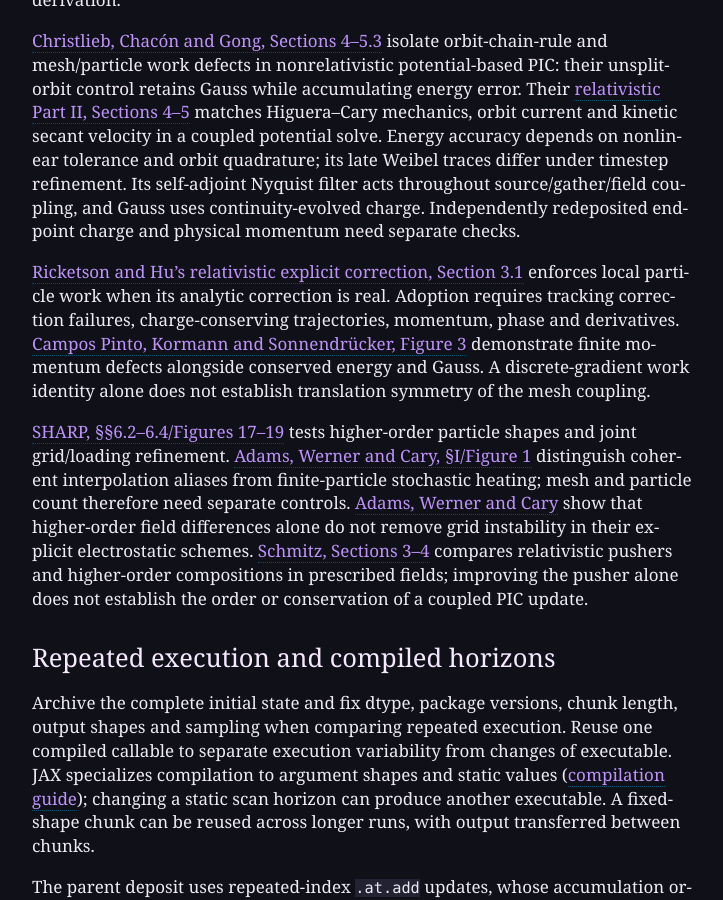
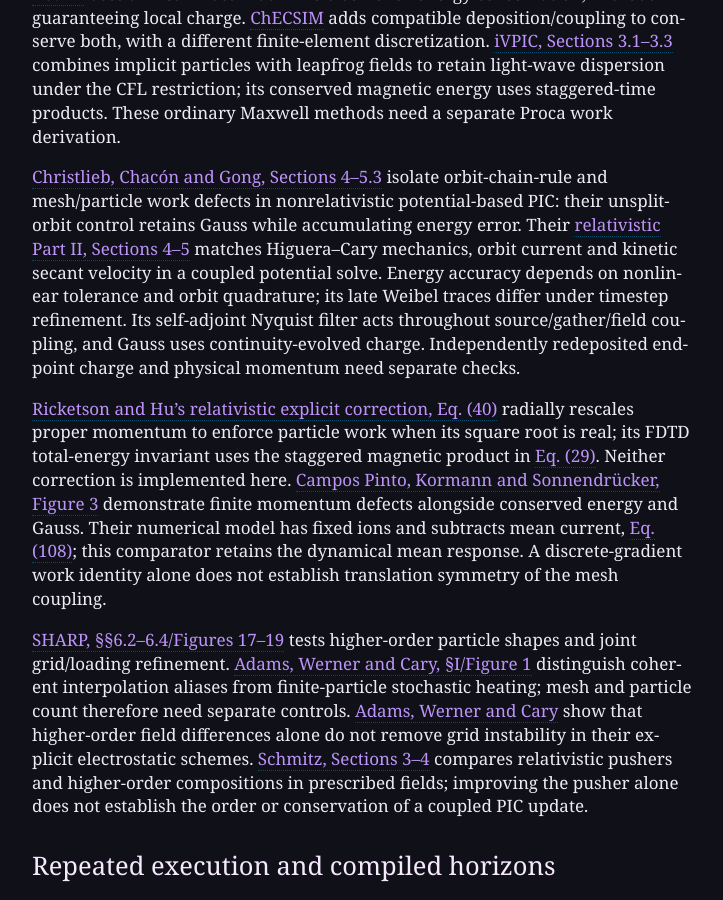
Before and after one commit to uwplasma/Dark-JAX-in-Cell, a Sphinx documentation site: the page built from docs/performance.md, in a window 1280 px wide and 900 px high, scrolled down 23640 px. Shown: the whole window, without its empty margins (388-1111 px from the left). Built offline with Sphinx 7.4.7, drawn with Linux system fonts in a browser that asks for light colours; some of the changed text lies outside the part shown.

Commit message:
Clarify conservation references and repair late-window math rendering

```diff
--- a/docs/performance.md
+++ b/docs/performance.md
@@ -338,6 +338,8 @@
 
 The mean-mode limit is one and is restored explicitly. These are fundamental coefficients, not a pointwise identity: the full saved force arrays retain aliases. The difference starts at $-\theta^2/6$ even for $p=5$; increasing shape order suppresses aliases without eliminating this grid-dependent work/force difference.
 
+[Brackbill, §§3.3–3.5 and §4.2/Eq. (46)](https://arxiv.org/pdf/1510.08741#page=13) identifies the related $\sin(k\Delta x)/(k\Delta x)-1$ factor from adjacent-field averaging. Potential-derived and centered-field forces have different work and momentum identities. The present quadratic/quintic quadrature checks those operators; attributing a late PIC work defect requires the accepted particle/current work decomposition.
+
 Independent cardinal-spline evaluation and four/eight-point Gauss quadrature split every half-cell knot interval. On modes 0, 1, 3 and 6, the finest ratio error is **{{ symbol_ratio_error }}**, restored-mean error is **{{ symbol_mean_error }}**, and $\max_{ij}|(DT+I-P_0)_{ij}|$ is **{{ symbol_continuity_error }}**, where $P_0$ projects onto the mean. These measured operator coefficients complement the [discrete-gradient work construction](https://arxiv.org/abs/1910.04000) and [SHARP's joint shape/grid/loading tests](https://arxiv.org/abs/1702.04732). They do not identify the cause of a particular finite-particle late error or establish a new conservation theorem.
 
 #### Experimental quintic implicit control
@@ -359,7 +361,7 @@
 
 [Christlieb, Chacón and Gong, Sections 4–5.3](https://arxiv.org/html/2606.15035v1) isolate orbit-chain-rule and mesh/particle work defects in nonrelativistic potential-based PIC: their unsplit-orbit control retains Gauss while accumulating energy error. Their [relativistic Part II, Sections 4–5](https://arxiv.org/html/2609.36383v1) matches Higuera–Cary mechanics, orbit current and kinetic secant velocity in a coupled potential solve. Energy accuracy depends on nonlinear tolerance and orbit quadrature; its late Weibel traces differ under timestep refinement. Its self-adjoint Nyquist filter acts throughout source/gather/field coupling, and Gauss uses continuity-evolved charge. Independently redeposited endpoint charge and physical momentum need separate checks.
 
-[Ricketson and Hu's relativistic explicit correction, Section 3.1](https://arxiv.org/html/2605.18542v1) enforces local particle work when its analytic correction is real. Adoption requires tracking correction failures, charge-conserving trajectories, momentum, phase and derivatives. [Campos Pinto, Kormann and Sonnendrücker, Figure 3](https://link.springer.com/article/10.1007/s10915-022-01781-3#Fig3) demonstrate finite momentum defects alongside conserved energy and Gauss. A discrete-gradient work identity alone does not establish translation symmetry of the mesh coupling.
+[Ricketson and Hu's relativistic explicit correction, Eq. (40)](https://arxiv.org/html/2605.18542v1#S3.E40) radially rescales proper momentum to enforce particle work when its square root is real; its FDTD total-energy invariant uses the staggered magnetic product in [Eq. (29)](https://arxiv.org/html/2605.18542v1#S2.E29). Neither correction is implemented here. [Campos Pinto, Kormann and Sonnendrücker, Figure 3](https://link.springer.com/article/10.1007/s10915-022-01781-3#Fig3) demonstrate finite momentum defects alongside conserved energy and Gauss. Their numerical model has fixed ions and subtracts mean current, [Eq. (108)](https://link.springer.com/article/10.1007/s10915-022-01781-3#Equ108); this comparator retains the dynamical mean response. A discrete-gradient work identity alone does not establish translation symmetry of the mesh coupling.
 
 [SHARP, §§6.2–6.4/Figures 17–19](https://arxiv.org/html/1702.04732v2) tests higher-order particle shapes and joint grid/loading refinement. [Adams, Werner and Cary, §I/Figure 1](https://arxiv.org/html/2503.13697v2) distinguish coherent interpolation aliases from finite-particle stochastic heating; mesh and particle count therefore need separate controls. [Adams, Werner and Cary](https://arxiv.org/html/2503.13697v2) show that higher-order field differences alone do not remove grid instability in their explicit electrostatic schemes. [Schmitz, Sections 3–4](https://arxiv.org/html/2603.06509v1) compares relativistic pushers and higher-order compositions in prescribed fields; improving the pusher alone does not establish the order or conservation of a coupled PIC update.
 
```
Also changed, not shown: README.md (+2 -2 lines), docs/kinetic.md (+2 -0 lines).
